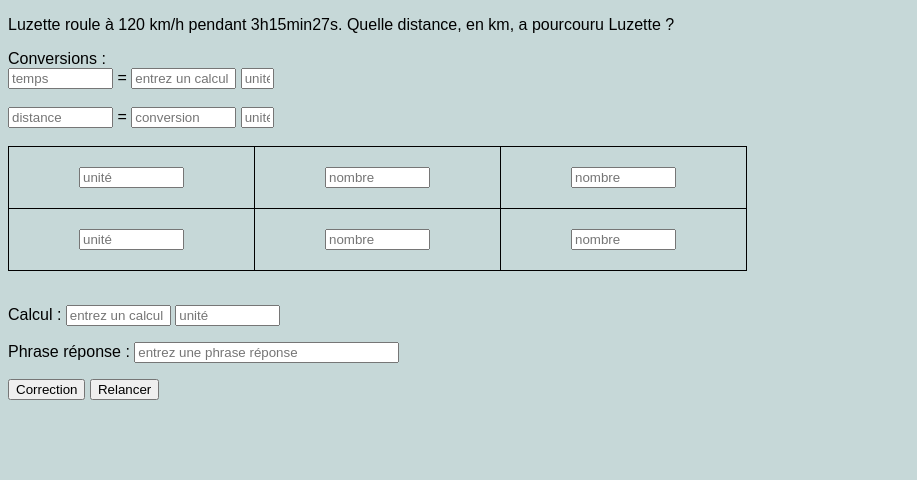
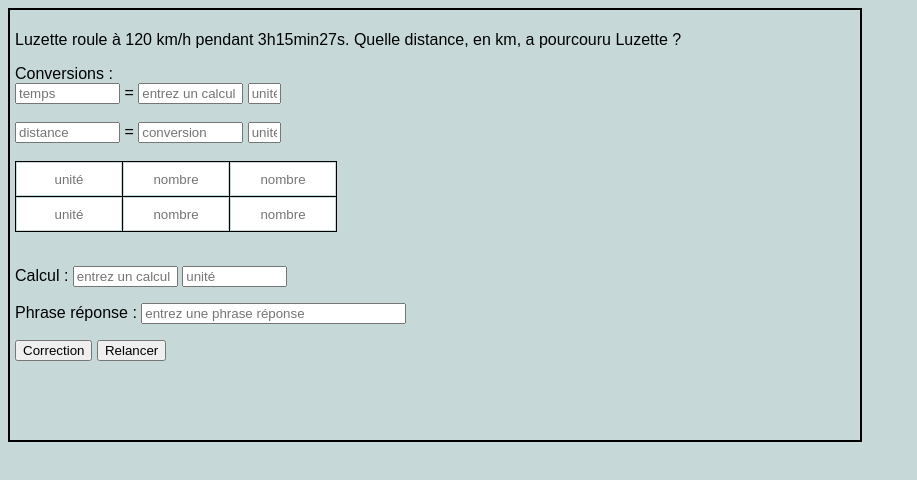
Before and after one commit to Bricounou/GrandeursComposees, a plain HTML site: page index.html in a window 1280 px wide. Shown: the whole page, without its empty margins (0-917 px from the left). Drawn offline with Linux system fonts and the light colour scheme.

Commit message:
Update style.css

```diff
--- a/style.css
+++ b/style.css
@@ -1,13 +1,26 @@
 body{
     font-family: Arial, Helvetica, sans-serif;
     background-color:rgb(198, 216, 216);
+}
+
+.div1{
+    width : 840px;
+    height : 420px;
+    border : 2px solid;
+    padding: 5px;
 }
 
 table{
     border-collapse: collapse;
 }
 
+.inputTab{
+    border:none;
+    width: 100px;
+    height: 30px;
+    text-align: center;
+}
+
 td{
     border: 1px solid black;
-    padding: 20px 70px;
 }
```
